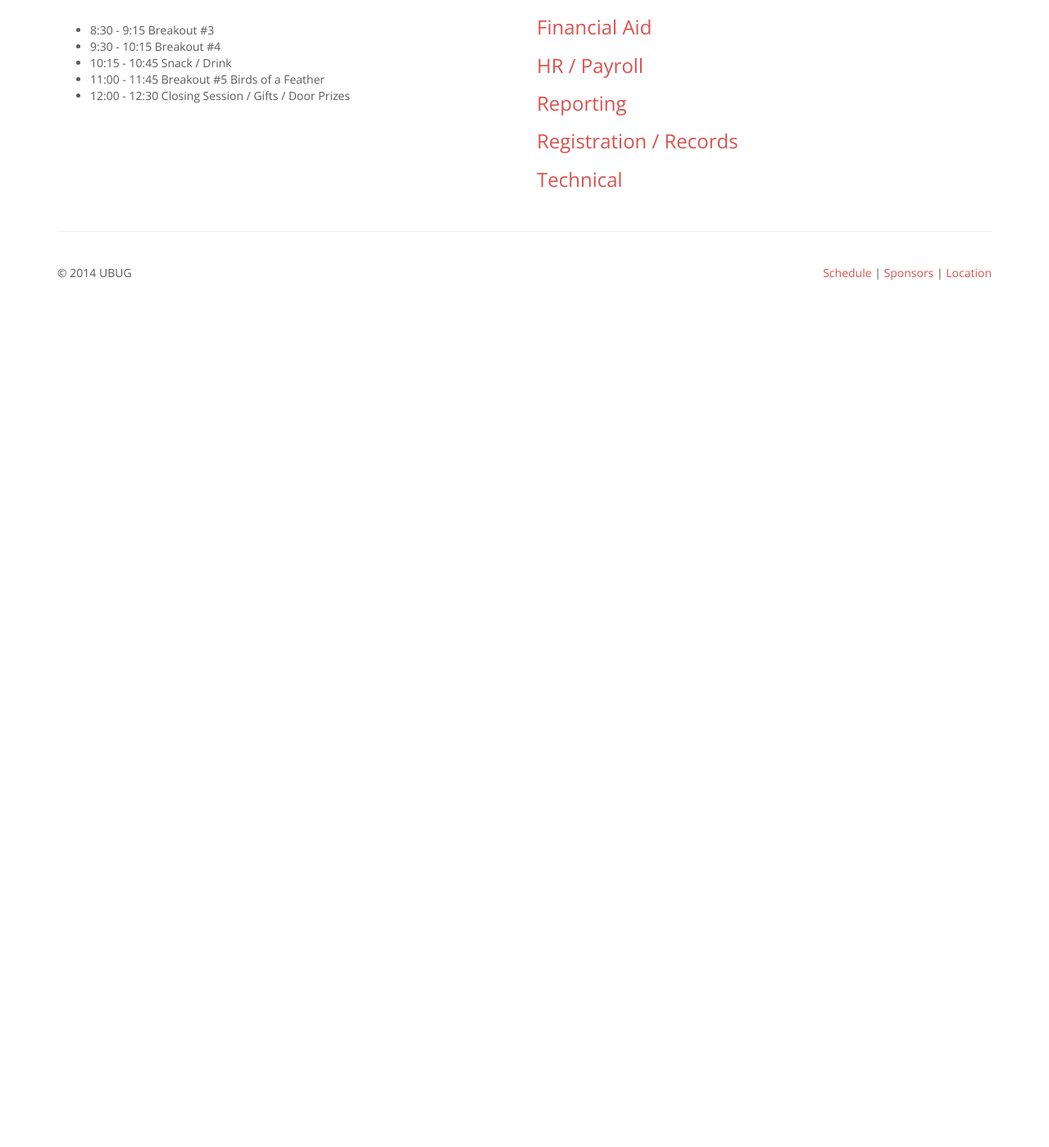
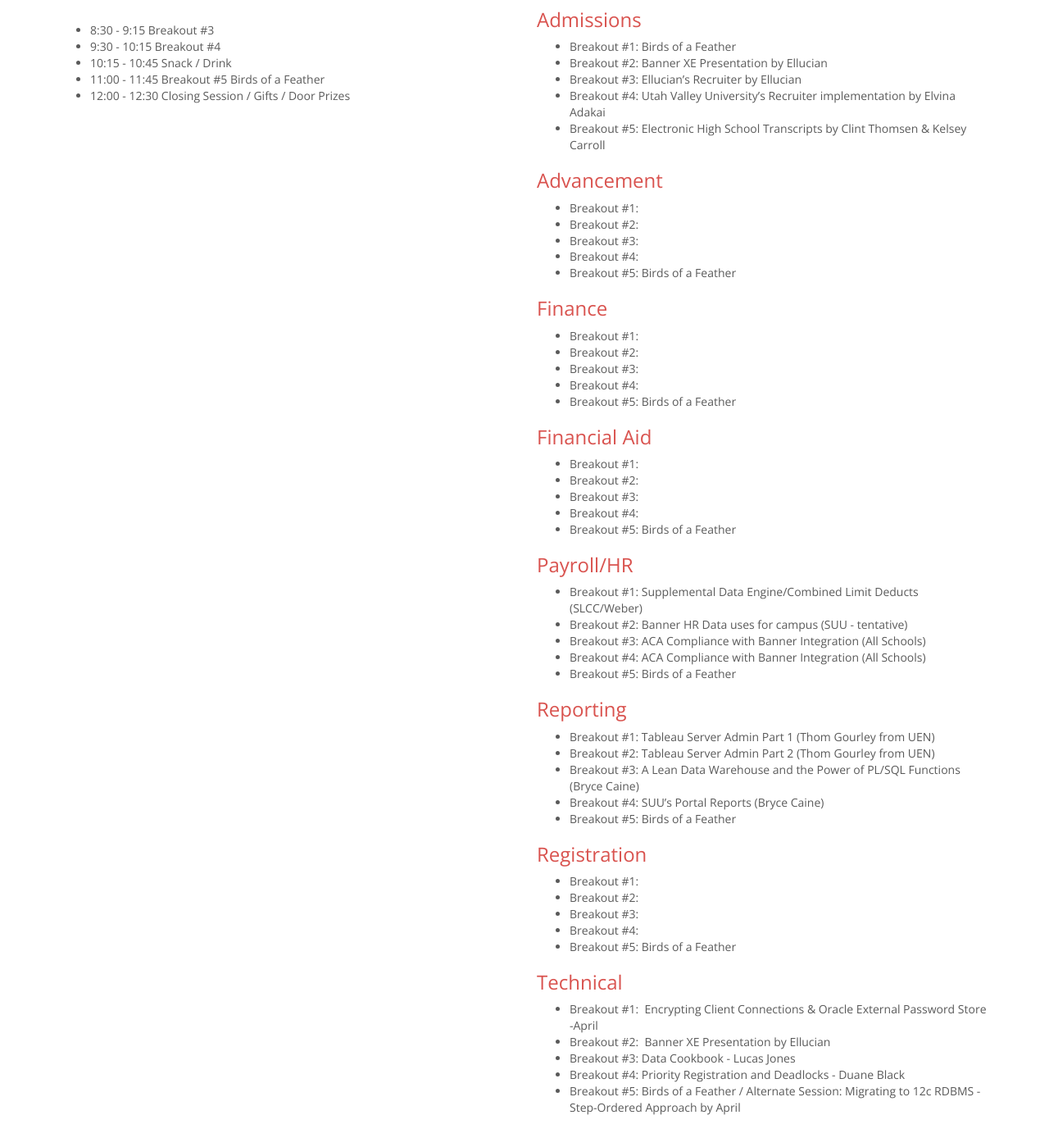
Before and after one commit to ubug/ubug.github.io, a Jekyll site: the page built from schedule/index.html, in a window 1280 px wide and 1400 px high, scrolled down 833 px. Shown: the whole window at 82% size. Built offline with Jekyll 4.4.1, drawn with Linux system fonts in a browser that asks for light colours; nearby versions of some CDN libraries; Markdown is read by kramdown in place of the engine named in the settings; before the commit the page ends 1226 px from its top, so only the background shows below that; some of the changed text lies outside the part shown.

Commit message:
Updated schedule, links to vendors.

```diff
--- a/index.html
+++ b/index.html
@@ -26,13 +26,13 @@
       <h2>Sponsors</h2>
     </div>
     <div class="col-xs-12 col-sm-3 col-md-3">
-      <img class="img-responsive" src="/img/ellucian.jpeg" style="height: 50px;">
+      <a href="http://www.ellucian.com/"><img class="img-responsive" src="/img/ellucian.jpeg" style="height: 50px;"></a>
     </div>
     <div class="col-xs-12 col-sm-3 col-md-3">
-      <img class="img-responsive" src="/img/ibi.jpeg" style="height: 50px;">
+      <a href="http://www.informationbuilders.com"><img class="img-responsive" src="/img/ibi.jpeg" style="height: 50px;"></a>
     </div>
     <div class="col-xs-12 col-sm-3 col-md-3">
-      <img class="img-responsive" src="/img/touchnet.jpeg" style="height: 50px;">
+      <a href="http://www.touchnet.com/prod/index.html"><img class="img-responsive" src="/img/touchnet.jpeg" style="height: 50px;"></a>
     </div>
   </div>
 
--- a/schedule/index.html
+++ b/schedule/index.html
@@ -3,7 +3,7 @@
 title: Schedule
 ---
 <div class="alert alert-danger">
-    <strong>Heads up!</strong> Breakout session details for the various tracks are <abbr title="To be determined">TBD</abbr>.
+    <strong>Heads up!</strong> Breakout session details for some of tracks are <abbr title="To be determined">TBD</abbr>.
 </div>
 <div class="row">
     <div class="col-md-6">
@@ -30,15 +30,94 @@
         <h2>Tracks</h2>
 
         <p class="text-muted">Breakout sessions will have the following tracks:</p>
+<h3 id="accountsreceivable">Accounts Receivable</h3>
 
-        <h3>Accounts Receivable</h3>
-        <h3>Admissions / Recruiting</h3>
-        <h3>Advancement</h3>
-        <h3>Finance</h3>
-        <h3>Financial Aid</h3>
-        <h3>HR / Payroll</h3>
-        <h3>Reporting</h3>
-        <h3>Registration / Records</h3>
-        <h3>Technical</h3>
+<ul>
+<li>Breakout #1:  Effective Priority Code Management by Michael Richter - WSU</li>
+<li>Breakout #2:  DSU&#8217;s Billing Process using Banner by Carlene Holm</li>
+<li>Breakout #3:  PCI DSS&#8211;Done Right or Wrong? by Weston Whitworth - ISU (tentative)</li>
+<li>Breakout #4:  Vendor Presentation by Touchnet</li>
+<li>Breakout #5:  Birds of a Feather</li>
+</ul>
+
+<h3 id="admissions">Admissions</h3>
+
+<ul>
+<li>Breakout #1: Birds of a Feather</li>
+<li>Breakout #2: Banner XE Presentation by Ellucian</li>
+<li>Breakout #3: Ellucian&#8217;s Recruiter by Ellucian</li>
+<li>Breakout #4: Utah Valley University&#8217;s Recruiter implementation by Elvina Adakai</li>
+<li>Breakout #5: Electronic High School Transcripts by Clint Thomsen &amp; Kelsey Carroll</li>
+</ul>
+
+<h3 id="advancement">Advancement</h3>
+
+<ul>
+<li>Breakout #1:</li>
+<li>Breakout #2:</li>
+<li>Breakout #3:</li>
+<li>Breakout #4:</li>
+<li>Breakout #5: Birds of a Feather</li>
+</ul>
+
+<h3 id="finance">Finance</h3>
+<ul>
+<li>Breakout #1:</li>
+<li>Breakout #2:</li>
+<li>Breakout #3:</li>
+<li>Breakout #4:</li>
+<li>Breakout #5: Birds of a Feather</li>
+</ul>
+
+<h3 id="financialaid">Financial Aid</h3>
+
+<ul>
+<li>Breakout #1:</li>
+<li>Breakout #2:</li>
+<li>Breakout #3:</li>
+<li>Breakout #4:</li>
+<li>Breakout #5: Birds of a Feather</li>
+</ul>
+
+<h3 id="payrollhr">Payroll/HR</h3>
+
+<ul>
+<li>Breakout #1: Supplemental Data Engine/Combined Limit Deducts (SLCC/Weber)</li>
+<li>Breakout #2: Banner HR Data uses for campus (SUU - tentative)</li>
+<li>Breakout #3: ACA Compliance with Banner Integration (All Schools)</li>
+<li>Breakout #4: ACA Compliance with Banner Integration (All Schools)</li>
+<li>Breakout #5: Birds of a Feather</li>
+</ul>
+
+<h3 id="reporting">Reporting</h3>
+
+<ul>
+<li>Breakout #1: Tableau Server Admin Part 1 (Thom Gourley from UEN)</li>
+<li>Breakout #2: Tableau Server Admin Part 2 (Thom Gourley from UEN)</li>
+<li>Breakout #3: A Lean Data Warehouse and the Power of PL/SQL Functions (Bryce Caine)</li>
+<li>Breakout #4: SUU&#8217;s Portal Reports (Bryce Caine)</li>
+<li>Breakout #5: Birds of a Feather</li>
+</ul>
+
+<h3 id="registration">Registration</h3>
+
+<ul>
+<li>Breakout #1:</li>
+<li>Breakout #2:</li>
+<li>Breakout #3:</li>
+<li>Breakout #4:</li>
+<li>Breakout #5: Birds of a Feather</li>
+</ul>
+
+<h3 id="technical">Technical</h3>
+
+<ul>
+<li>Breakout #1:  Encrypting Client Connections &amp; Oracle External Password Store -April</li>
+<li>Breakout #2:  Banner XE Presentation by Ellucian</li>
+<li>Breakout #3: Data Cookbook - Lucas Jones</li>
+<li>Breakout #4: Priority Registration and Deadlocks - Duane Black </li>
+<li>Breakout #5: Birds of a Feather / Alternate Session: Migrating to 12c RDBMS - Step-Ordered Approach by April</li>
+</ul>
+
     </div>
 </div>
```
Also changed, not shown: sponsors/index.md (+6 -9 lines).
